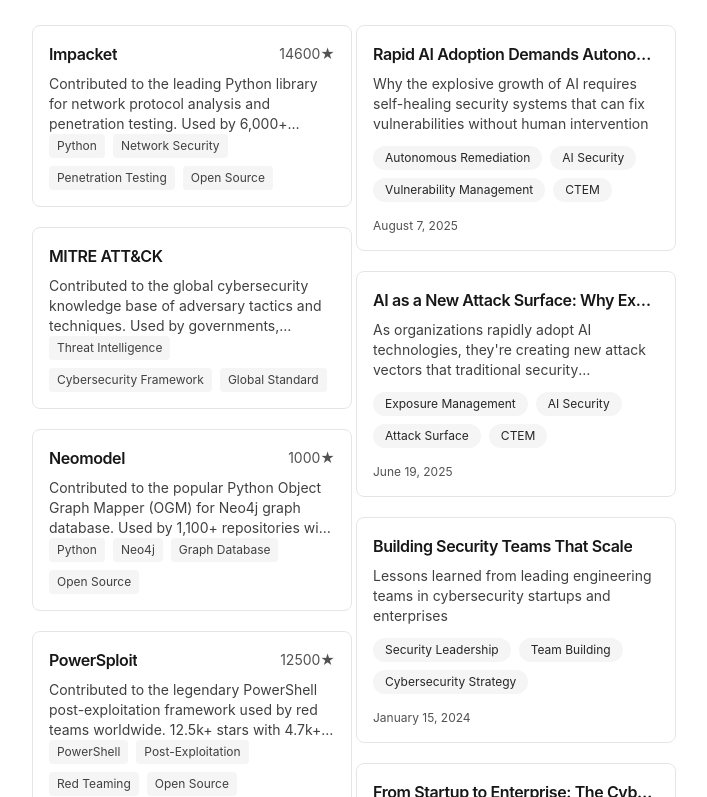
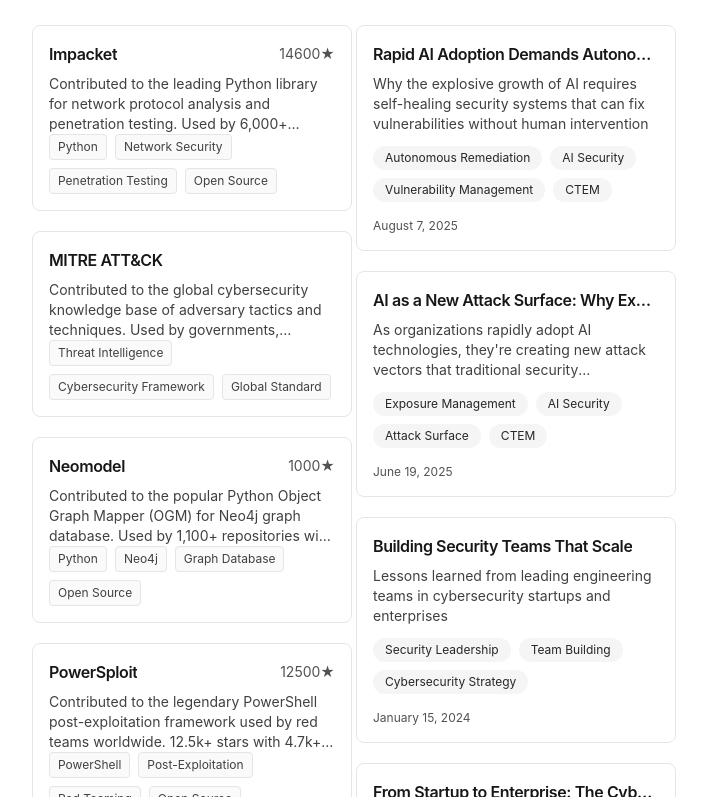
Before and after one commit to MrAnde7son/mrande7son-portfolio, a Next.js app: page / in a window 1280 px wide. Shown: the part 1843-2640 px from the top of the page, without its empty margins (296-1003 px from the left). Built offline with nearby package versions, Linux system fonts and the light colour scheme.

Commit message:
Fix dark mode styling for project tags

```diff
--- a/app/components/ProjectCard.tsx
+++ b/app/components/ProjectCard.tsx
@@ -40,7 +40,7 @@
         {tags.map((t) => (
           <span
             key={t}
-            className="text-xs px-2 py-1 rounded bg-neutral-100 dark:bg-neutral-800 text-neutral-700 dark:text-neutral-200"
+            className="text-xs px-2 py-1 rounded border border-neutral-200 bg-neutral-50 text-neutral-700 dark:border-neutral-700 dark:bg-neutral-800 dark:text-neutral-200"
           >
             {t}
           </span>
```
Also changed, not shown: 1 other file (tests, documents, lock files or other folders).
